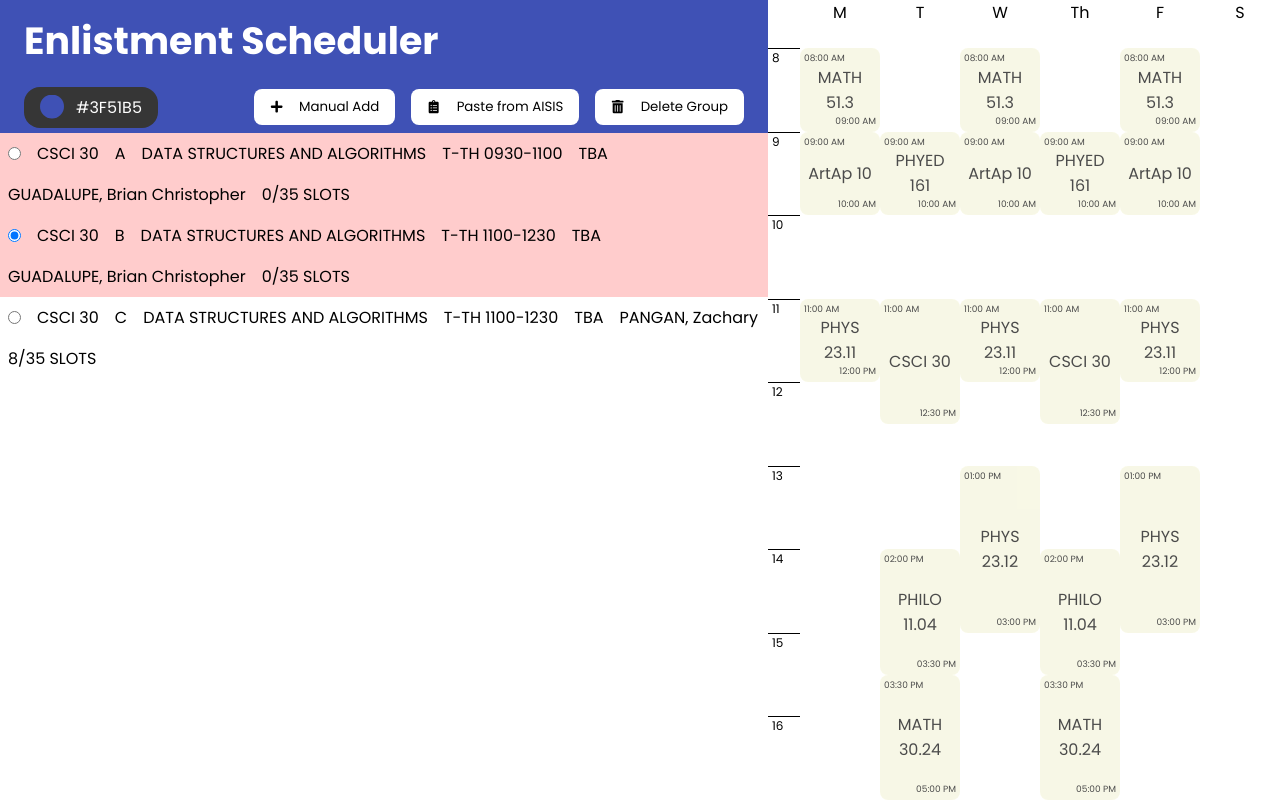
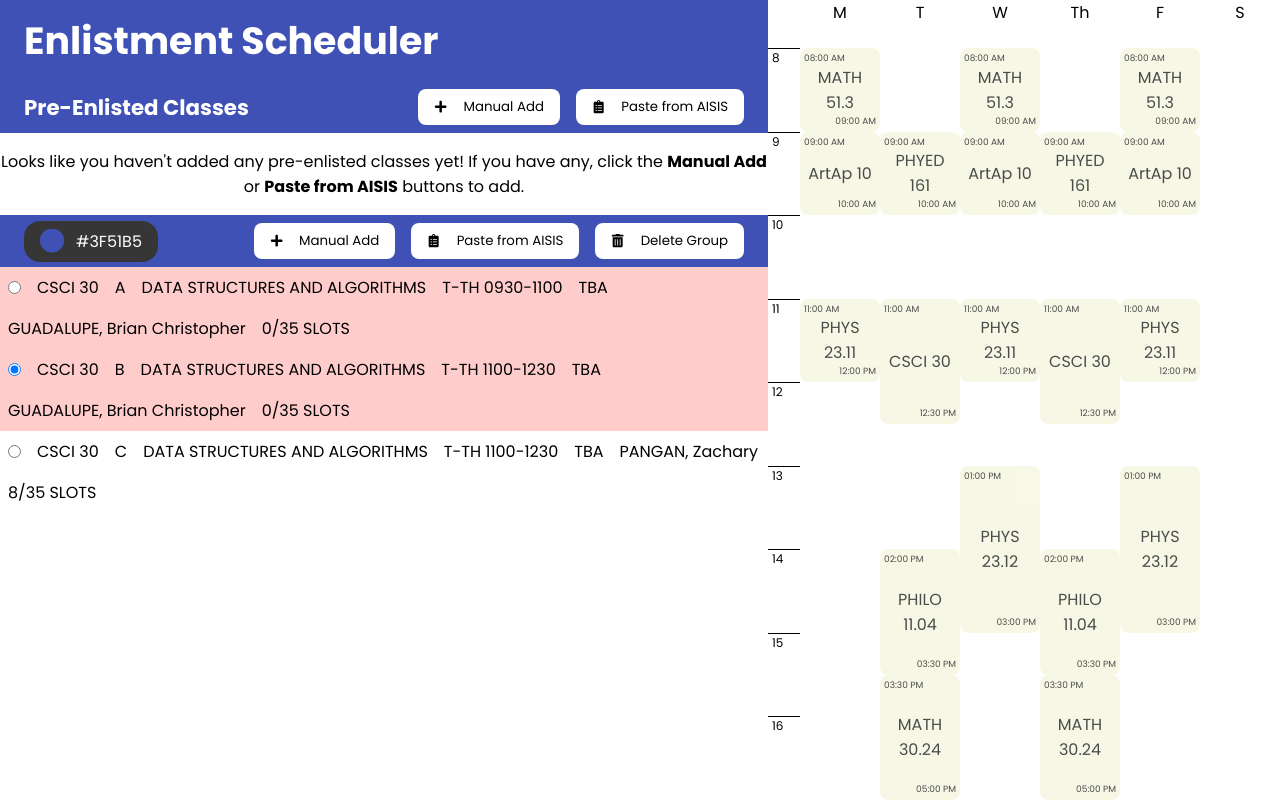
Before and after one commit to dnamme/enlistment-scheduler, a React (Create React App) app: page / in a window 1280 px wide. Built offline with nearby package versions, Linux system fonts and the light colour scheme.

Commit message:
add flat button component, fix styling for input

```diff
--- a/src/App.js
+++ b/src/App.js
@@ -2,18 +2,21 @@ import { useEffect, useState } from 'react'
 
 import InputHeader from './components/InputHeader'
 import InputRow from './components/InputRow'
+import Timetable from './components/Timetable'
 
-import Timetable from './components/Timetable'
+import CopyModal from './components/CopyModal'
+
 import './css/App.css'
 import './css/Input.css'
 import './css/Modal.css'
 import './css/Timetable.css'
 
 function App() {
+  const [preEnlistedData, setPreEnlistedData] = useState([])
   const [data, setData] = useState([
     {
       color: '#3F51B5',
-      code: 'CSCI 30',
+      keyCode: 'CSCI 30',
       courses: [
         {
           "code": "CSCI 30",
@@ -104,9 +107,11 @@ function App() {
   }, [data])
 
 
-  const onManualSubmit = (d) => {}
+  const onManualAddSubmit = (d) => {}
 
-  const onCopySubmit = (d) => {
+  const onCopySubmit = (kc, d) => {
+    setCopyModalCode(null)
+
     let raw_rows = d.split('\n')
     let new_data = []
 
@@ -133,42 +138,90 @@ function App() {
       }
     })
 
-    console.log(new_data)
+    let nrd = data
+    nrd.forEach((group) => {
+      if (group.keyCode == kc) {
+        console.log('found')
+        group.courses.push(...new_data)
+      }
+    })
+
+    setData(nrd)
   }
 
 
   const [manualAddCode, setManualAddCode] = useState(null)
   const [copyModalCode, setCopyModalCode] = useState(null)
 
+  const deleteGroup = (kc) => setData(data.filter((group) => group.keyCode != kc))
+
+
+  const emptyTextStyle = {
+    textAlign: 'center',
+    margin: '16px auto',
+    maxWidth: '768px'
+  }
+
 
   return (
     <div className="app">
       <div>
         {/* modals */}
+        {
+          // manualAddCode != null && <AddModal
+          //   keyCode={manualAddCode}
+          //   onAddClick={() => {}}
+          //   onExitClick={() => {}} />
+        }
+        {
+          copyModalCode != null && <CopyModal
+            keyCode={copyModalCode}
+            onAddClick={onCopySubmit}
+            onExitClick={() => setCopyModalCode(null)} />
+        }
 
         <header>
           <h3>Enlistment Scheduler</h3>
         </header>
-        {/* <InputContainer data={data} onManualSubmit={onManualSubmit} onCopySubmit={onCopySubmit} /> */}
 
         {/* pre-enlisted header */}
+        <InputHeader
+          onAddClick={() => {}}
+          onCopyClick={() => {}}
+          isPreEnlisted={true} />
         {/* pre-enlisted rows or empty text */}
+        {
+          preEnlistedData.length > 0
+            ? preEnlistedData.map((row) => {})
+            : <p style={emptyTextStyle}>
+                Looks like you haven't added any pre-enlisted classes yet! If you have any, click the <strong>Manual Add</strong> or <strong>Paste from AISIS</strong> buttons to add.
+              </p>
+        }
 
         {/* build headers and rows */}
-        {data.map((group) => <>
+        {data.map((group) =>
+          <div key={`INPUT-GROUP_${group.keyCode}`}>
             <InputHeader
               key={`INPUT-HEADER_${group.code}`}
               color={group.color}
               onAddClick={() => {}}
-            onCopyClick={() => {}}
-            onDeleteClick={() => {}} />
+              onCopyClick={() => setCopyModalCode(group.keyCode)}
+              onDeleteClick={() => deleteGroup(group.keyCode)} />
 
-            {group.courses.map((row) =>
+            {
+              group.courses.length > 0
+                ? group.courses.map((row) =>
                   <InputRow
+                    key={`INPUT-ROW_${group.keyCode}_${row.code}_${row.section}`}
                     row={row}
                     onSelect={() => {}}
-                onDelete={() => {}} />)}
-        </>)}
+                    onDelete={() => {}} />)
+                : <p style={emptyTextStyle}>
+                    Click the <strong>Manual Add</strong> or <strong>Paste from AISIS</strong> buttons to add any classes!
+                  </p>
+            }
+          </div>
+        )}
       </div>
       <Timetable data={groupedData} />
     </div>
--- a/src/components/CopyModal.js
+++ b/src/components/CopyModal.js
@@ -1,6 +1,8 @@
 import { useState } from 'react'
 
-function CopyModal({ index, onExit, onCopySubmit }) {
+import FlatButton from './FlatButton'
+
+function CopyModal({ keyCode, onAddClick, onExitClick }) {
   const [data, setData] = useState('')
 
   return (
@@ -16,8 +18,8 @@ function CopyModal({ index, onExit, onCopySubmit }) {
           onChange={(e) => setData(e.target.value)}
         />
 
-        <button style={{margin: `1rem 0`}} onClick={() => onCopySubmit(data)}>Add</button>
-        <button className="outline" onClick={onExit}>Cancel</button>
+        <FlatButton cStyle={{ width: '128px' }} text="Add" onClick={() => onAddClick(keyCode, data)} />
+        <FlatButton cStyle={{ width: '128px' }} text="Cancel" isOutlined={true} onClick={onExitClick} />
       </div>
     </div>
   )
--- /dev/null
+++ b/src/components/FlatButton.js
@@ -0,0 +1,16 @@
+function FlatButton({ cStyle = {}, text, isOutlined = false, onClick, themeColor = '#3F51B5', textColor }) {
+  return (
+    <button
+      style={{
+        ...cStyle,
+        color: isOutlined ? themeColor : 'white',
+        backgroundColor: isOutlined ? 'transparent' : themeColor,
+        border: isOutlined ? `1px solid ${themeColor}` : 'none'
+      }}
+      onClick={onClick}>
+        {text}
+    </button>
+  )
+}
+
+export default FlatButton
--- a/src/components/IconButton.js
+++ b/src/components/IconButton.js
@@ -1,4 +1,4 @@
-function IconButton({ cStyle = {}, icon, bgColor = 'white', color = 'black', text }) {
+function IconButton({ cStyle = {}, icon, onClick = () => {}, bgColor = 'white', color = 'black', text }) {
   return (
     <button
       style={{
@@ -10,7 +10,8 @@ function IconButton({ cStyle = {}, icon, bgColor = 'white', color = 'black', tex
         borderRadius: '8px',
         backgroundColor: bgColor,
         color: color
-      }}>
+      }}
+      onClick={onClick} >
         {icon}
         <p>{text}</p>
       </button>
--- a/src/components/InputHeader.js
+++ b/src/components/InputHeader.js
@@ -1,27 +1,35 @@
 import { FaClipboardList, FaPlus, FaTrashAlt } from 'react-icons/fa'
 import IconButton from './IconButton'
 
-function InputHeader({ color, onAddClick, onCopyClick, onDeleteClick }) {
+function InputHeader({ color, onAddClick, onCopyClick, onDeleteClick, isPreEnlisted = false }) {
   const mrgLeft = { margin: '4px 8px' }
+
+  const flStyle = {
+    marginLeft: '8px',
+    marginRight: 'auto',
+  }
 
   return (
     <div className="input-header" style={{ backgroundColor: color }}>
-      {/* color indicator */}
-      <div className="color-indicator" style={{ marginLeft: '8px', marginRight: 'auto' }}>
+      {/* color indicator / pre-enlisted heading */}
+      {
+        isPreEnlisted
+          ? <h5 style={{ ...flStyle, marginTop: 0, marginBottom: 0, color: 'white' }}>Pre-Enlisted Classes</h5>
+          : <div className="color-indicator" style={flStyle}>
               <div style={{
                 backgroundColor: color,
                 width: '24px',
                 height: '24px',
                 clipPath: 'circle(50%)'
               }} />
-
-        <p style={{}}>{color}</p>
+              <p>{color}</p>
             </div>
+      }
 
       {/* buttons */}
       <IconButton cStyle={mrgLeft} icon={<FaPlus />} text="Manual Add" onClick={onAddClick} />
       <IconButton cStyle={mrgLeft} icon={<FaClipboardList />} text="Paste from AISIS" onClick={onCopyClick} />
-      <IconButton cStyle={mrgLeft} icon={<FaTrashAlt />} text="Delete Group" onClick={onDeleteClick} />
+      { !isPreEnlisted && <IconButton cStyle={mrgLeft} icon={<FaTrashAlt />} text="Delete Group" onClick={onDeleteClick} /> }
     </div>
   )
 }
--- a/src/css/App.css
+++ b/src/css/App.css
@@ -19,7 +19,6 @@ header > h3 {
 
 button,
 .button {
-  background: darkslateblue;
   color: white;
   text-align: center;
   padding: 8px 16px;
```
Lines whose indentation alone changed are shown as unchanged.
